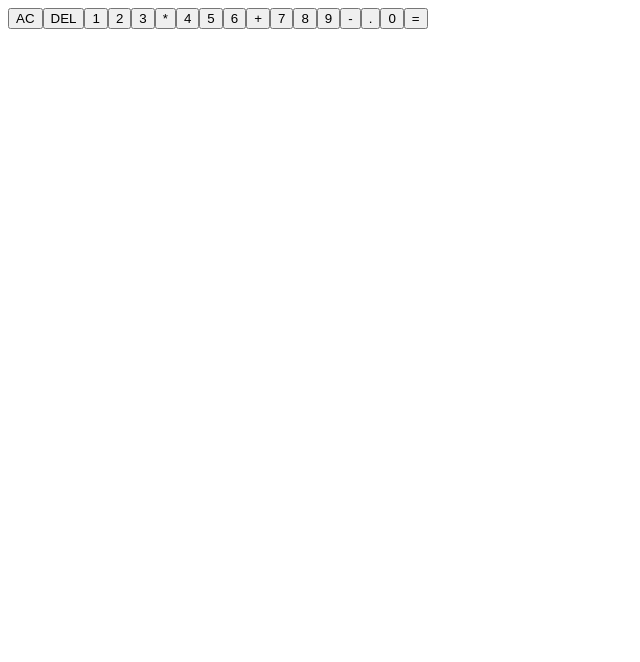
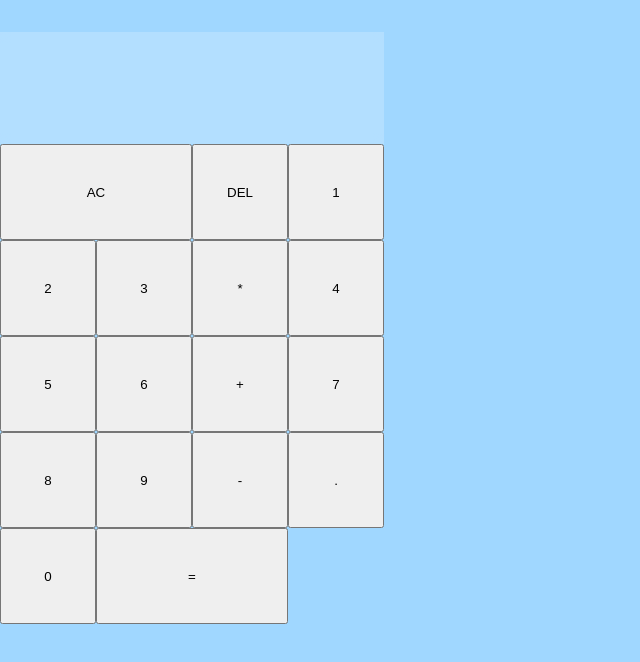
Before and after one commit to Paras-5/Calculator, a React (Create React App) app: page / in a window 1280 px wide. Shown: the top 662 px of the page, without its empty margins (0-640 px from the left). Built offline with nearby package versions, Linux system fonts and the light colour scheme.

Commit message:
structure made

```diff
--- a/src/css/style.css
+++ b/src/css/style.css
@@ -0,0 +1,21 @@
+*{
+    box-sizing: border-box;
+}
+body{
+    margin: 0;
+    background-color: #A0D7FF;
+}
+.calculator_grid{
+    margin-top: 2rem;
+    display: grid;
+    grid-template-columns: 6rem 6rem 6rem 6rem;
+    grid-template-rows: minmax(7rem,auto) 6rem 6rem 6rem 6rem 6rem;
+}
+.span_two{
+    grid-column: span 2;
+}
+.output{
+    grid-column: 1/-1;
+    background-color: rgba(255, 255, 255, 0.2);
+    backdrop-filter: blur(5px);
+}
```
